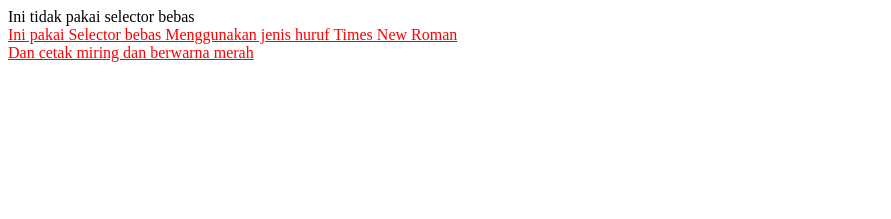
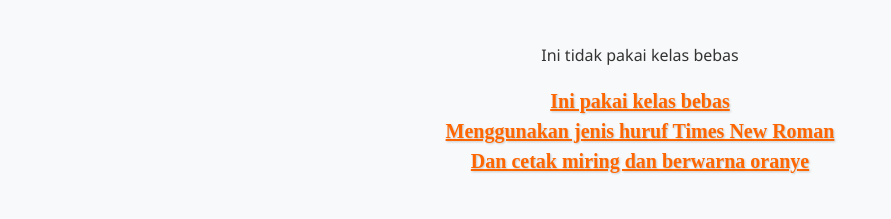
Before and after one commit to skyy24/webdesign, a plain HTML site: page cssselectorbebas.html in a window 1280 px wide. Shown: the whole page, without its empty margins (0-891 px from the left). Drawn offline with Linux system fonts and the light colour scheme.

Commit message:
Update cssselectorbebas.html

```diff
--- a/cssselectorbebas.html
+++ b/cssselectorbebas.html
@@ -1,24 +1,31 @@
-
 <!DOCTYPE html>
 <html lang="en">
 <head>
     <meta charset="UTF-8">
     <meta name="viewport" content="width=device-width, initial-scale=1.0">
-    <title>Document</title>
+    <title>Gaya Teks Kustom</title>
+    <style>
+        body {
+            font-family: 'Segoe UI', Tahoma, Geneva, Verdana, sans-serif;
+            background-color: #f8f9fa;
+            color: #333;
+            padding: 20px;
+            text-align: center;
+        }
+
+        .bebas {
+            font-family: 'Times New Roman', Times, serif;
+            text-decoration: underline;
+            color: #ff6600;
+            font-size: 20px;
+            font-weight: bold;
+            text-shadow: 1px 1px 2px rgba(0, 0, 0, 0.2);
+            line-height: 1.5;
+        }
+    </style>
 </head>
-<style type="text/css">
-    bebas
-    {
-    font-family:"Times New Roman", Times, serif;
-    text-decoration:underline;
-    color:#FF0000;
-    }
-    </style>
 <body>
-
-    Ini tidak pakai selector bebas<br />
- <bebas>Ini pakai Selector bebas Menggunakan jenis huruf Times New Roman<br />
- Dan cetak miring dan berwarna merah</bebas>
-
+    <p>Ini tidak pakai kelas bebas</p>
+    <p class="bebas">Ini pakai kelas bebas<br>Menggunakan jenis huruf Times New Roman<br>Dan cetak miring dan berwarna oranye</p>
 </body>
 </html>
```
